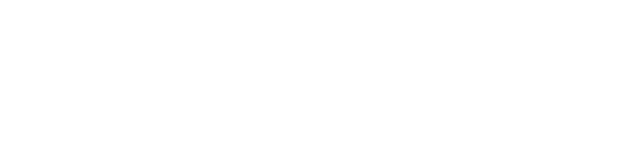
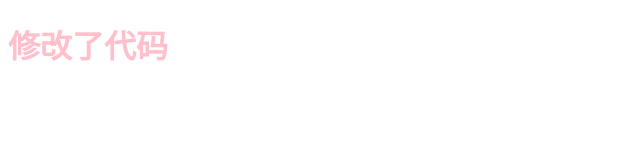
Before and after one commit to lq18185416171/project_ssh, a plain HTML site: page index.html in a window 1280 px wide. Shown: the whole page, without its empty margins (0-640 px from the left). Drawn offline with Linux system fonts and the light colour scheme.

Commit message:
修改了index.css

```diff
--- /dev/null
+++ b/css/index.css
@@ -0,0 +1,4 @@
+h1{
+  font-weight: 700;
+  color: pink;
+}
--- a/index.html
+++ b/index.html
@@ -5,8 +5,9 @@
   <meta http-equiv="X-UA-Compatible" content="IE=edge">
   <meta name="viewport" content="width=device-width, initial-scale=1.0">
   <title>Document</title>
+  <link rel="stylesheet" href="./css/index.css">
 </head>
 <body>
-
+   <h1>修改了代码</h1>
 </body>
 </html>
```
